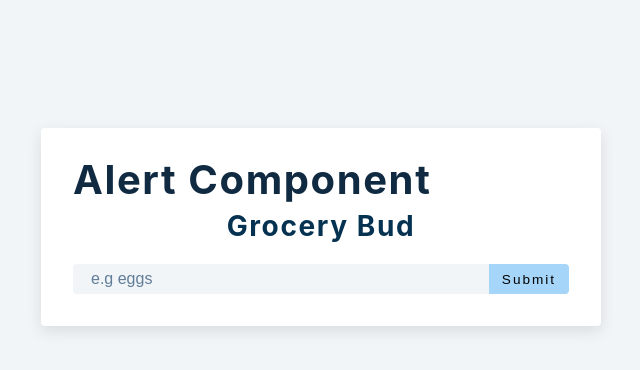
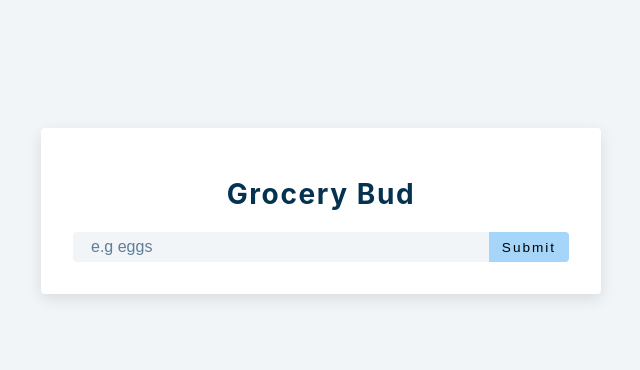
Before and after one commit to zainabturkmen/React-Projects, a React (Create React App) app in the folder react-projects-master/10-grocery-bud/setup/: page / in a window 1280 px wide. Shown: the top 370 px of the page, without its empty margins (319-959 px from the left). Built offline with nearby package versions, Linux system fonts and the light colour scheme; the HTML template or start-up script is replaced by a standard one.

Commit message:
grocery bud

```diff
--- a/react-projects-master/10-grocery-bud/setup/src/Alert.js
+++ b/react-projects-master/10-grocery-bud/setup/src/Alert.js
@@ -1,7 +1,9 @@
 import React, { useEffect } from 'react'
 
-const Alert = ({Alert}) => {
-  return <h2>alert component</h2>
+const Alert = ({type, msg, }) => {
+  return (
+    <p></p>
+  )
 }
 
 export default Alert
```
